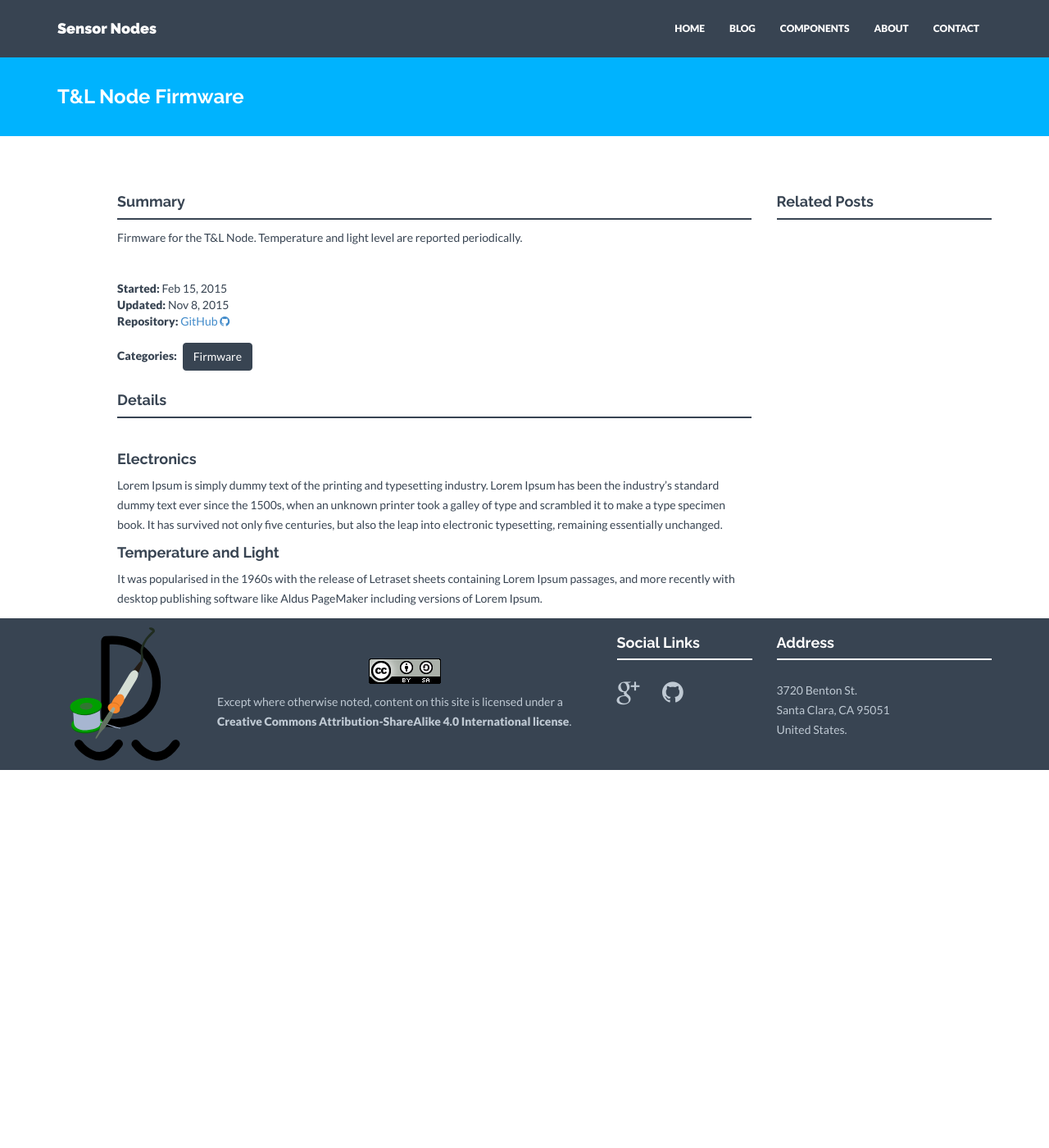
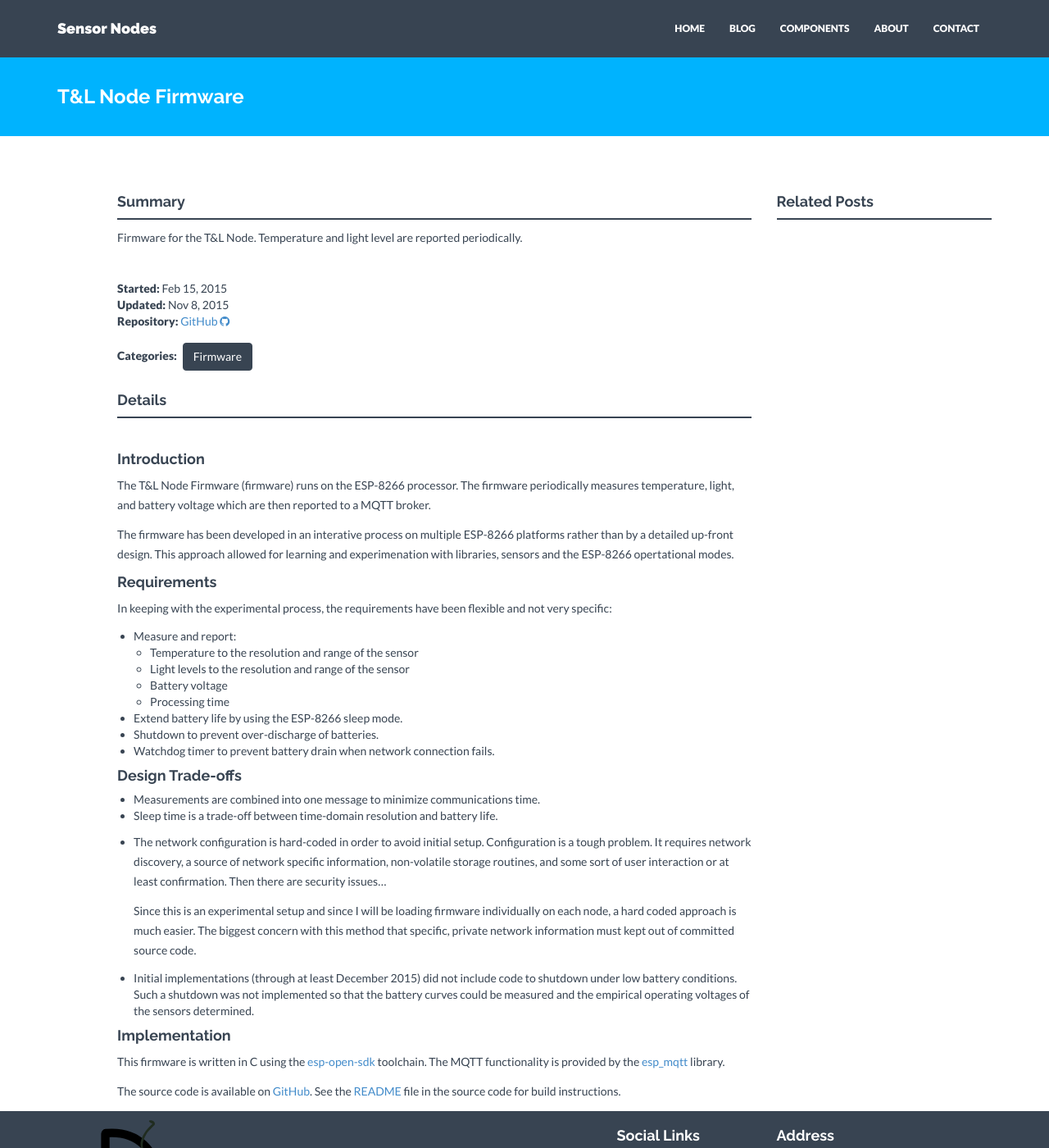
Before and after one commit to jdunmire/sensornodeinfo, a Jekyll site: the page built from _posts/components/2015-11-04-TLnodeFW.md, in a window 1280 px wide and 1400 px high. Shown: the whole window at 82% size. Built offline with Jekyll 4.4.1, drawn with Linux system fonts in a browser that asks for light colours; nearby versions of some CDN libraries.

Commit message:
First version
modified:   _posts/components/2015-11-04-TLnodeFW.md

```diff
--- a/_posts/components/2015-11-04-TLnodeFW.md
+++ b/_posts/components/2015-11-04-TLnodeFW.md
@@ -13,8 +13,57 @@ categories:
 img: TLnodeFW.jpg
 thumb: TLnodeFW_70x53.png
 ---
-####Electronics
-Lorem Ipsum is simply dummy text of the printing and typesetting industry. Lorem Ipsum has been the industry's standard dummy text ever since the 1500s, when an unknown printer took a galley of type and scrambled it to make a type specimen book. It has survived not only five centuries, but also the leap into electronic typesetting, remaining essentially unchanged.
+####Introduction
+The T&L Node Firmware (firmware) runs on the ESP-8266 processor. The
+firmware periodically measures temperature, light, and battery voltage which are then reported to a MQTT broker.
 
-####Temperature and Light
-It was popularised in the 1960s with the release of Letraset sheets containing Lorem Ipsum passages, and more recently with desktop publishing software like Aldus PageMaker including versions of Lorem Ipsum.
+The firmware has been developed in an interative process on multiple
+ESP-8266 platforms rather than by a detailed up-front design. This approach
+allowed for learning and experimenation with libraries, sensors and
+the ESP-8266 opertational modes.
+
+####Requirements
+In keeping with the experimental process, the requirements have been
+flexible and not very specific:
+
+ * Measure and report:
+    * Temperature to the resolution and range of the sensor
+    * Light levels to the resolution and range of the sensor
+    * Battery voltage
+    * Processing time
+ * Extend battery life by using the ESP-8266 sleep mode.
+ * Shutdown to prevent over-discharge of batteries.
+ * Watchdog timer to prevent battery drain when network connection
+     fails.
+
+####Design Trade-offs
+ * Measurements are combined into one message to minimize communications
+     time.
+ * Sleep time is a trade-off between time-domain resolution and battery life.
+ * The network configuration is hard-coded in order to avoid initial setup.
+     Configuration is a tough problem. It requires network discovery, a
+     source of network specific information, non-volatile storage
+     routines, and some sort of user interaction or at least
+     confirmation. Then there are security issues...
+
+     Since this is an experimental setup and since I will be loading
+     firmware individually on each node, a hard coded approach is much
+     easier. The biggest concern with this method that specific, private
+     network information must kept out of committed source code.
+
+ * Initial implementations (through at least December 2015) did not
+     include code to shutdown under low battery conditions. Such a
+     shutdown was not implemented so that the battery curves could be
+     measured and the empirical operating voltages of the sensors
+     determined.
+
+####Implementation
+This firmware is written in C using the
+[esp-open-sdk](https://github.com/pfalcon/esp-open-sdk) toolchain. The
+MQTT functionality is provided by the
+[esp_mqtt](https://github.com/tuanpmt/esp_mqtt) library.
+
+The source code is available on
+[GitHub](https://github.com/jdunmire/TLnodeFW). See the
+[README](https://github.com/jdunmire/TLnodeFW/blob/master/README.md) file in
+the source code for build instructions.
```
